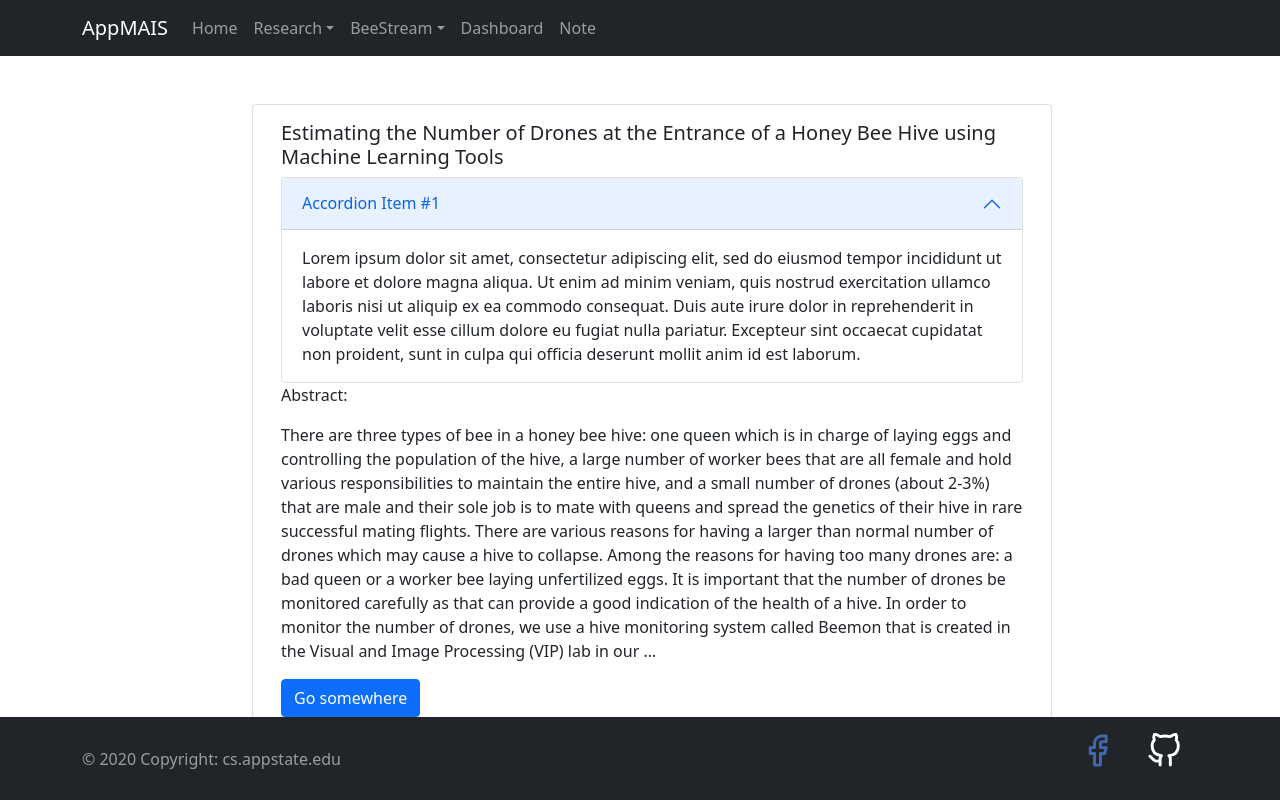
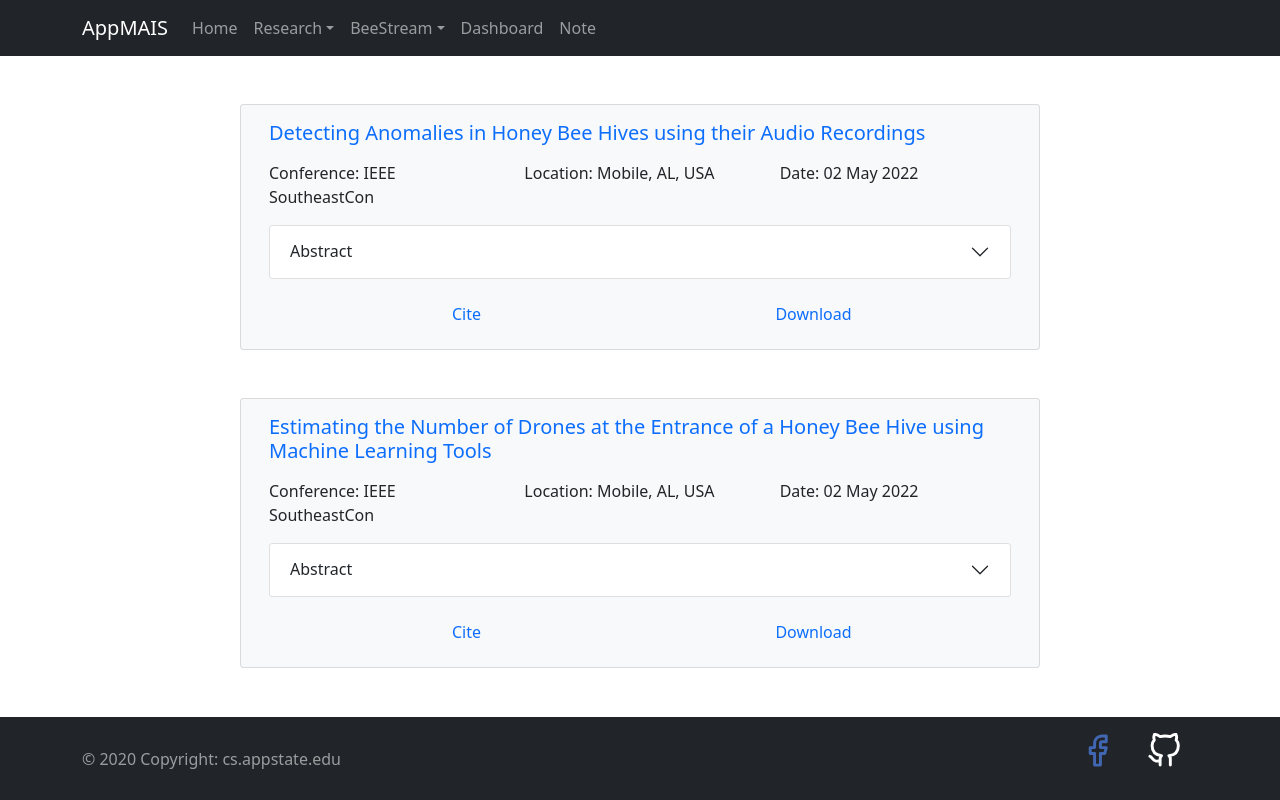
Before and after one commit to BasetHamza/AppMAIS-Website, a React (Create React App) app in the folder appmais/: page /research/pubs in a window 1280 px wide. Built offline with nearby package versions, Linux system fonts and the light colour scheme.

Commit message:
publications page is done

```diff
--- a/appmais/src/pages/Research/Publications.js
+++ b/appmais/src/pages/Research/Publications.js
@@ -1,6 +1,6 @@
 import React, { Component, PropTypes } from 'react'
 
-import { Card, Row, Col, Button, Container, Accordion } from 'react-bootstrap'
+import { Card, Row, Col, Button, ButtonGroup, Container, Accordion } from 'react-bootstrap'
 
 
 class Publications extends Component {
@@ -9,54 +9,125 @@ class Publications extends Component {
     render() {
         return (
             <div>
-                <Col className='mt-5 md={4} d-flex justify-content-md-center'>
+                <div  className='d-flex justify-content-md-center'>
+                <Container className='mt-5 md={4} '>
 
-                    <Row>
-                        <Card className='publication-card'>
+                <Row className='d-flex justify-content-md-center'>
+                        <Card className='publication-card'  bg='light'>
                             <Card.Body>
-                                <Card.Title>Estimating the Number of Drones at the Entrance of a Honey Bee Hive using Machine Learning Tools</Card.Title>
+                                <Card.Title>
+                                    <a href='https://ieeexplore.ieee.org/abstract/document/9763931' target='_blank' rel="noreferrer">
+                                    Detecting Anomalies in Honey Bee Hives using their Audio Recordings
+                                    </a>
+                                </Card.Title>
 
-                                <Accordion defaultActiveKey="0">
+                                <Row className='mt-3 mb-3'>
+                                    <Col className='d-flex justify-content-md-start'>
+                                        <Card.Text>
+                                            Conference: IEEE SoutheastCon
+                                        </Card.Text>
+                                    </Col>
+                                    <Col>
+                                        <Card.Text>
+                                            Location: Mobile, AL, USA
+                                        </Card.Text>
+                                    </Col>
+                                    <Col>
+                                        <Card.Text>
+                                            Date: 02 May 2022
+                                        </Card.Text>
+                                    </Col>
+                                </Row>
+
+                                <Accordion>
                                     <Accordion.Item eventKey="0">
-                                        <Accordion.Header>Accordion Item #1</Accordion.Header>
+                                        <Accordion.Header>Abstract</Accordion.Header>
                                         <Accordion.Body>
-                                        Lorem ipsum dolor sit amet, consectetur adipiscing elit, sed do eiusmod
-                                        tempor incididunt ut labore et dolore magna aliqua. Ut enim ad minim
-                                        veniam, quis nostrud exercitation ullamco laboris nisi ut aliquip ex ea
-                                        commodo consequat. Duis aute irure dolor in reprehenderit in voluptate
-                                        velit esse cillum dolore eu fugiat nulla pariatur. Excepteur sint occaecat
-                                        cupidatat non proident, sunt in culpa qui officia deserunt mollit anim id
-                                        est laborum.
+                                            The rapid decline in the honey bee population is a concerning issue to farmers and researchers, thus it is critical to monitor honey bee hives regularly to evaluate their health status and identify problems. This paper will discuss a method of monitoring that utilizes the audio recordings obtained from inside the hives. These audio recordings were analyzed using Machine Learning tools (Zero-Crossing Rate, Root-Mean Square Energy, Mel-Spectrograms) to identify anomalies. The paper will present some of our early results. The goal of this paper is to illustrate that such analyses can be used as effective tools for monitoring the health of honey bee hives in order to take measures to prevent the hives from collapsing when they are facing adversities. Our current results show that audio files containing background noises such as crow piping, a small humidity control fan running, weed-eaters or lawnmower, rain and thunder, and fighter jets flying above the hives were successfully identified using several Machine Learning tools.
                                         </Accordion.Body>
                                     </Accordion.Item>
                                 </Accordion>
-
-
-                                <Card.Text>
-                                    Abstract:
-                                </Card.Text>
-                                <Card.Text>
-                                There are three types of bee in a honey bee hive: one queen which is in charge of laying eggs and controlling
-                                 the population of the hive, a large number of worker bees that are all female and hold various responsibilities
-                                 to maintain the entire hive, and a small number of drones (about 2-3%) that are male and their sole job is to
-                                 mate with queens and spread the genetics of their hive in rare successful mating flights. There are various
-                                 reasons for having a larger than normal number of drones which may cause a hive to collapse. Among the reasons
-                                 for having too many drones are: a bad queen or a worker bee laying unfertilized eggs. It is important that the
-                                 number of drones be monitored carefully as that can provide a good indication of the health of a hive. In order
-                                 to monitor the number of drones, we use a hive monitoring system called Beemon that is created in the Visual
-                                 and Image Processing (VIP) lab in our …
-                                </Card.Text>
-                                <Button variant="primary">Go somewhere</Button>
+                                <Container className='mt-3 d-flex justify-content-end'>
+                                    <Container className='d-flex justify-content-md-center'>
+                                        <Button variant="light" ><a href='https://ieeexplore.ieee.org/abstract/document/9763931' target='_blank' rel="noreferrer">Cite</a></Button>
+                                    </Container>
+                                    <Container className='d-flex justify-content-md-center'>
+                                        <Button variant="light"><a href='https://ieeexplore.ieee.org/abstract/document/9763931' target='_blank' rel="noreferrer">Download</a></Button>
+                                    </Container>
+                                </Container>
                             </Card.Body>
                         </Card>
                     </Row>
 
 
-                    <Row>
+                    <Row className='mt-5 d-flex justify-content-md-center'>
+                        <Card className='publication-card'  bg='light'>
+                            <Card.Body>
+                                <Card.Title>
+                                    <a href='https://ieeexplore.ieee.org/abstract/document/9763931' target='_blank' rel="noreferrer">
+                                        Estimating the Number of Drones at the Entrance of a Honey Bee Hive using Machine Learning Tools
+                                    </a>
+                                </Card.Title>
 
+                                <Row className='mt-3 mb-3'>
+                                    <Col className='d-flex justify-content-md-start'>
+                                        <Card.Text>
+                                            Conference: IEEE SoutheastCon
+                                        </Card.Text>
+                                    </Col>
+                                    <Col>
+                                        <Card.Text>
+                                            Location: Mobile, AL, USA
+                                        </Card.Text>
+                                    </Col>
+                                    <Col>
+                                        <Card.Text>
+                                            Date: 02 May 2022
+                                        </Card.Text>
+                                    </Col>
+                                </Row>
+
+                                <Accordion>
+                                    <Accordion.Item eventKey="0">
+                                        <Accordion.Header>Abstract</Accordion.Header>
+                                        <Accordion.Body>
+                                            There are three types of bee in a honey bee hive: one queen which is in charge of laying
+                                            eggs and controlling the population of the hive, a large number of worker bees that are
+                                            all female and hold various responsibilities to maintain the entire hive, and a small
+                                            number of drones (about 2-3%) that are male and their sole job is to mate with queens and
+                                            spread the genetics of their hive in rare successful mating flights. There are various
+                                            reasons for having a larger than normal number of drones which may cause a hive to collapse.
+                                            Among the reasons for having too many drones are: a bad queen or a worker bee laying
+                                            unfertilized eggs. It is important that the number of drones be monitored carefully as that
+                                            can provide a good indication of the health of a hive. In order to monitor the number of drones,
+                                            we use a hive monitoring system called Beemon that is created in the Visual and Image Processing (VIP)
+                                            lab in our department. This system allows beekeepers and researchers to monitor their hives and will
+                                            aid them in detecting potential problems within their hives. Deviations from a normal pattern can
+                                            signify problems within the hive that are preventable by immediate action. In this paper, we will
+                                            provide the technical details on a computer vision program aimed at estimating the number of drone
+                                            bees in videos that are taken in front of several honey bee hives. The program estimates the number
+                                            of drones to assist the beekeepers learn about the possible deviations as they occur. This
+                                            program utilizes Python and OpenCV to classify bees in videos by applying motion detection and
+                                            background subtraction methods. Using the two methods in conjunction aids in suppressing error
+                                            in bee detection in cases in which the hive has a high amount of traffic. This paper will share
+                                            some of the early results for several hives.
+                                        </Accordion.Body>
+                                    </Accordion.Item>
+                                </Accordion>
+                                <Container className='mt-3 d-flex justify-content-end'>
+                                    <Container className='d-flex justify-content-md-center'>
+                                        <Button variant="light" ><a href='https://ieeexplore.ieee.org/abstract/document/9764040' target='_blank' rel="noreferrer">Cite</a></Button>
+                                    </Container>
+                                    <Container className='d-flex justify-content-md-center'>
+                                        <Button variant="light"><a href='https://ieeexplore.ieee.org/abstract/document/9764040' target='_blank' rel="noreferrer">Download</a></Button>
+                                    </Container>
+                                </Container>
+                            </Card.Body>
+                        </Card>
                     </Row>
 
-                </Col>
+                </Container>
+            </div>
             </div>
         )
     }
```
